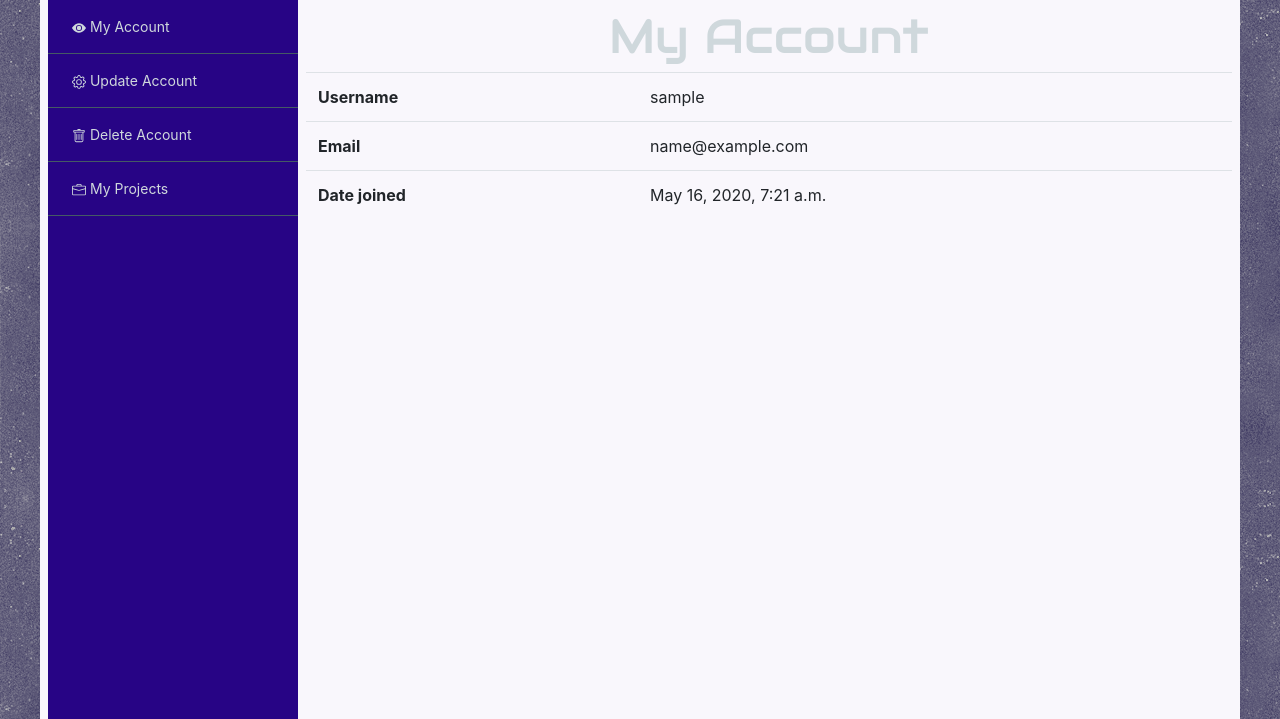
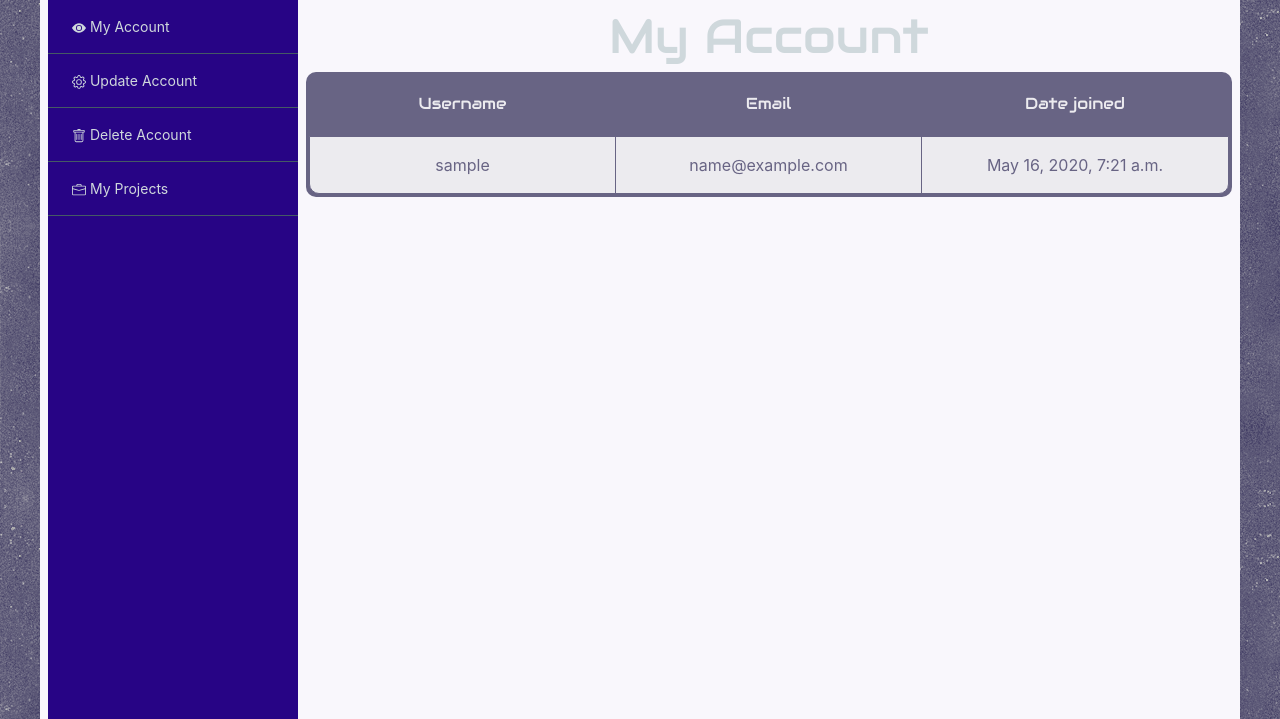
Before and after one commit to mihsim/django_project_management, a Django app: page /account/ in a window 1280 px wide. Shown: the part 48-767 px from the top of the page. Run offline with Django 3.2, Linux system fonts and the light colour scheme; the visitor is signed in with stand-in values (Sample User, id 1); data comes from the database, SQL or seed files in the repository; some libraries are stand-ins or nearby versions.

Commit message:
Changed 'My Account' tamplate to nicer table.

```diff
--- /dev/null
+++ b/users/static/users/css/table_col_3.css
@@ -0,0 +1,3 @@
+.table_line {
+    grid-template-columns: repeat(3, 1fr);
+}
--- a/users/templates/users/view_myself.html
+++ b/users/templates/users/view_myself.html
@@ -1,24 +1,22 @@
 {% extends 'base.html' %}
+{% load static %}
 
 {% block title %}|Account{% endblock %}
+{% block stylesheet %}<link rel="stylesheet" href="{% static 'users/css/table_col_3.css' %}">{% endblock %}
 {% block sidebar %}{% include "users/sidebar.html" %}{% endblock %}
 {% block body_title %}My Account{% endblock %}
 
 {% block body_content %}
-    <table class="table">
-        <tbody>
-            <tr>
-                <th scope="row">Username</th>
-                <td>{{ request.user.username }}</td>
-            </tr>
-            <tr>
-                <th scope="row">Email</th>
-                <td>{{ request.user.email }}</td>
-            </tr>
-            <tr>
-                <th scope="row">Date joined</th>
-                <td>{{ date_registered }}</td>
-            </tr>
-        </tbody>
-    </table>
+    <div class="table_wrapper">
+        <div class="table_line">
+            <div class="line_item">Username</div>
+            <div class="line_item">Email</div>
+            <div class="line_item">Date joined</div>
+        </div>
+        <div class="table_line">
+            <div class="line_item">{{ request.user.username }}</div>
+            <div class="line_item">{{ request.user.email }}</div>
+            <div class="line_item">{{ date_registered }}</div>
+        </div>
+    </div>
 {% endblock %}
```
